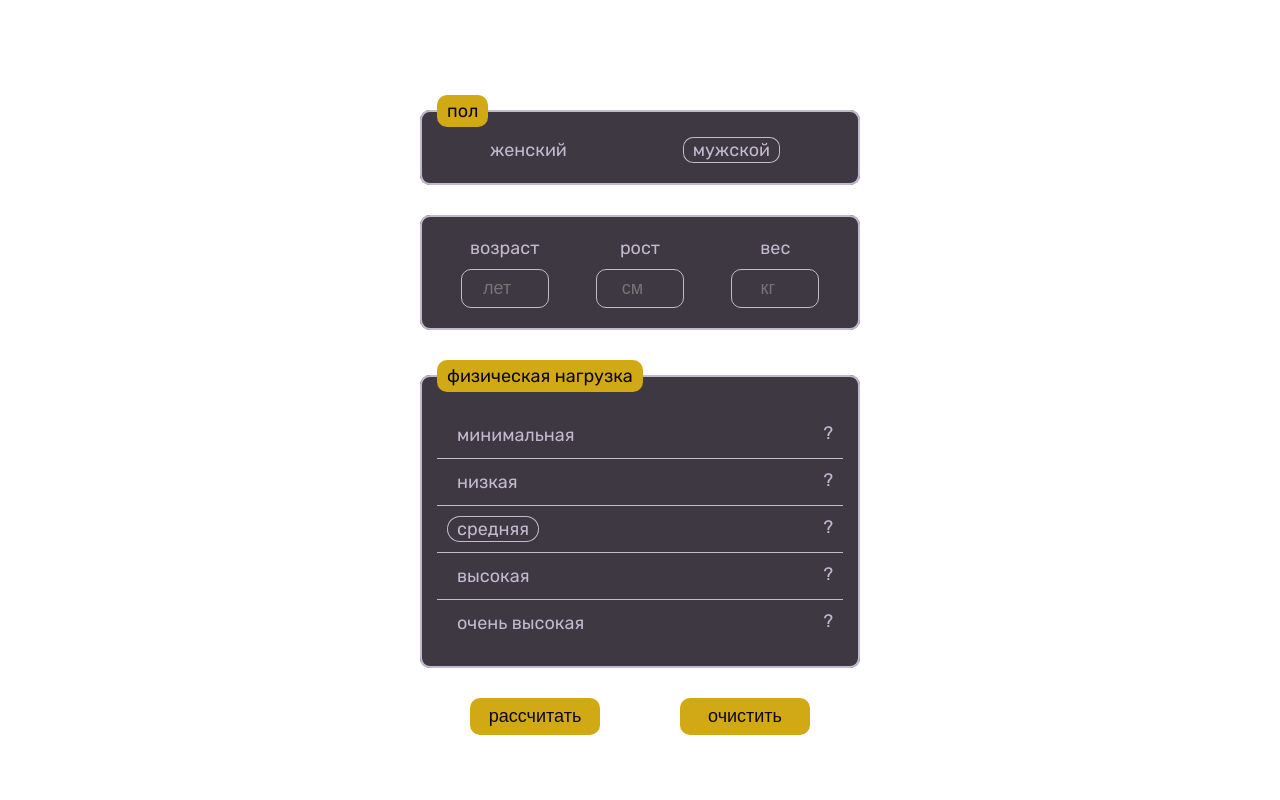
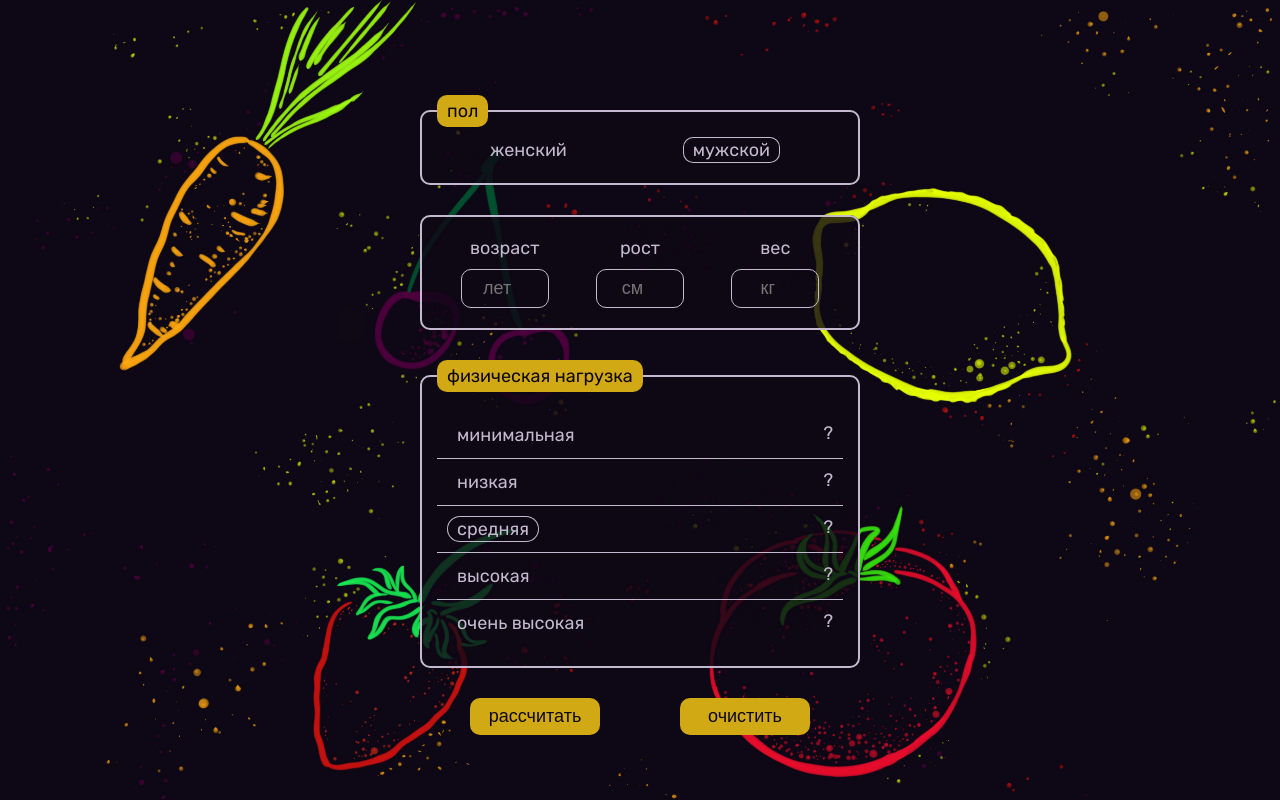
Before and after one commit to hdekjsne/CalCalc, a plain HTML site: page index.html in a window 1280 px wide. Drawn offline with Linux system fonts and the light colour scheme.

Commit message:
change bg image format

```diff
--- a/styles.css
+++ b/styles.css
@@ -12,7 +12,7 @@
 
 body {
   margin: 0;
-  background-image: url('./bg.tiff');
+  background-image: url('./bg.jpeg');
   background-size: 100vw auto;
   width: 100vw;
   min-height: 100vh;
```
Also changed, not shown: bg.jpeg (added), 1 other file.
